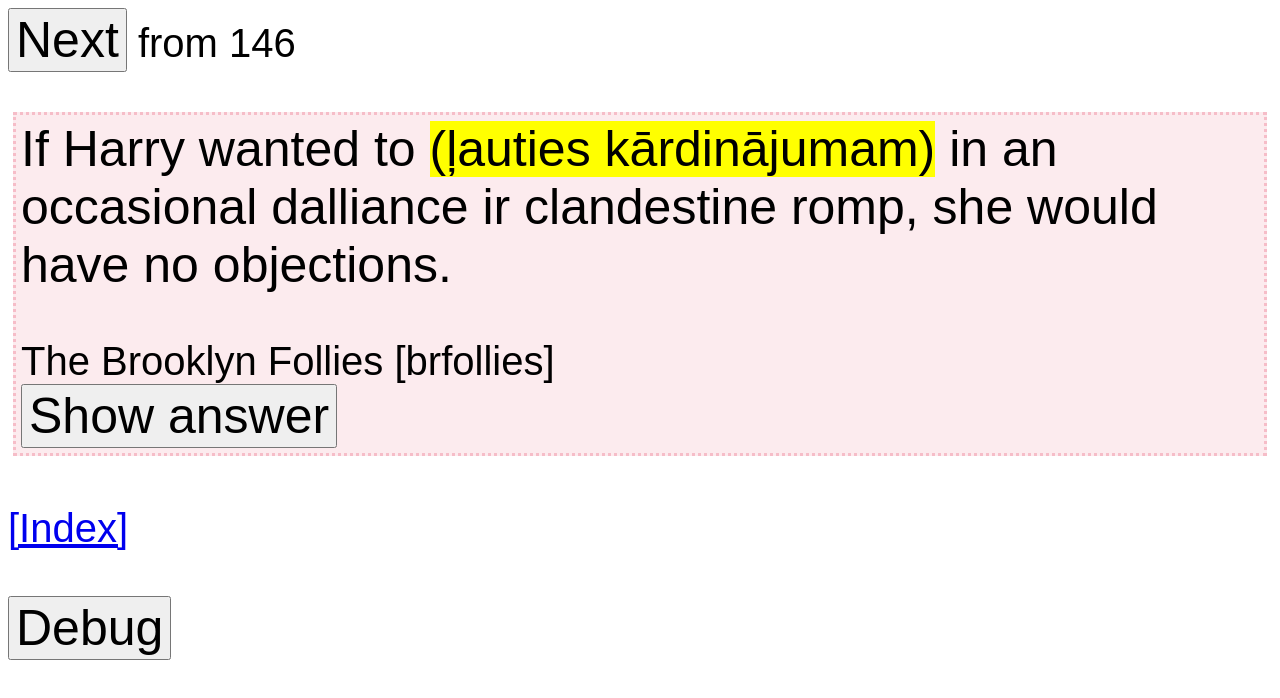
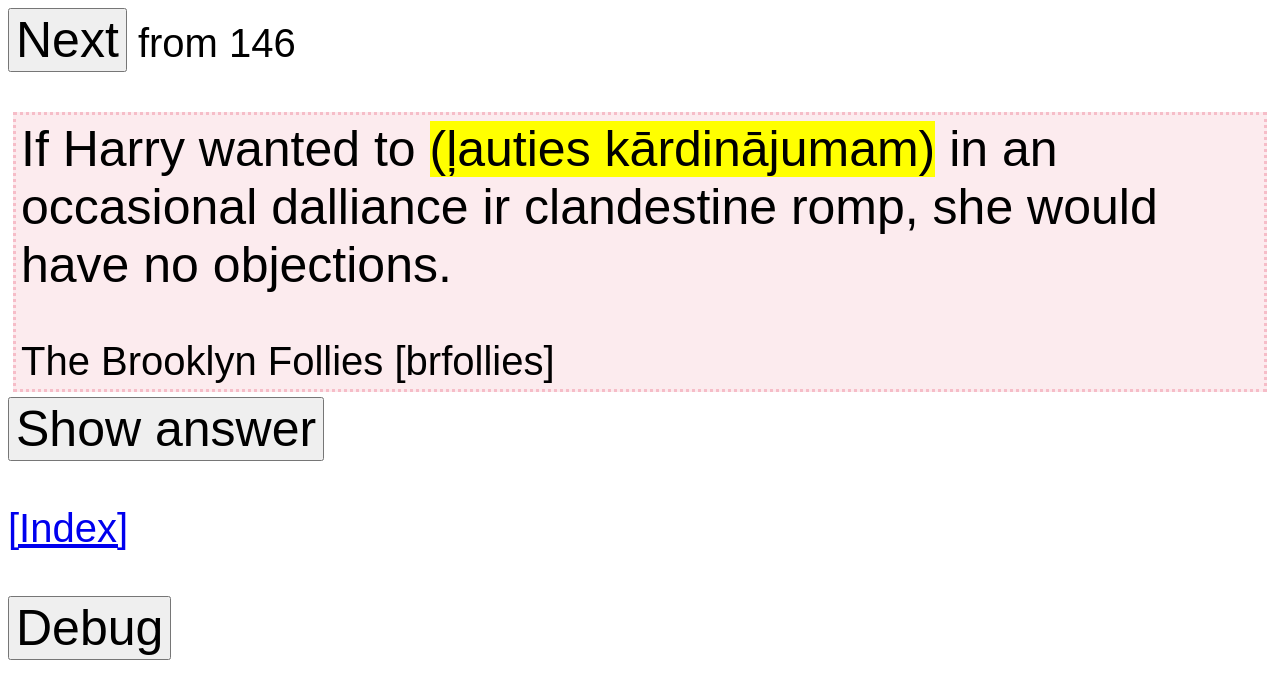
Before and after one commit to greencar77/langtutlight, a plain HTML site: page langtut/quiz.html in a window 1280 px wide. Drawn offline with Linux system fonts and the light colour scheme.

Commit message:
answer button outside etc

```diff
--- a/langtut/quiz.html
+++ b/langtut/quiz.html
@@ -31,10 +31,10 @@
         <span id="question"></span>
         <span id="questionExtras"></span>
     </div>
+</div>
 
-    <div id="showAnswerSection">
-        <button type="button" id="btnAnswer" onclick="showAnswer()">Show answer</button><br/>
-    </div>
+<div id="showAnswerSection">
+    <button type="button" id="btnAnswer" onclick="showAnswer()">Show answer</button><br/>
 </div>
 
 <div id="analysis">
--- a/langtut/quiz.js
+++ b/langtut/quiz.js
@@ -69,6 +69,8 @@ function showQuestion() {
             document.getElementById('questionExtras').innerHTML = '<br/>' + '<br/>'
                 + bookInfo
                 + ' [' + (question.tag? question.tag : '') + ']' /*+ ' ' + question.com*/;
+        } else {
+            document.getElementById('questionExtras').textContent = '';
         }
     } else {
         document.getElementById('questionExtras').textContent = '';
```
